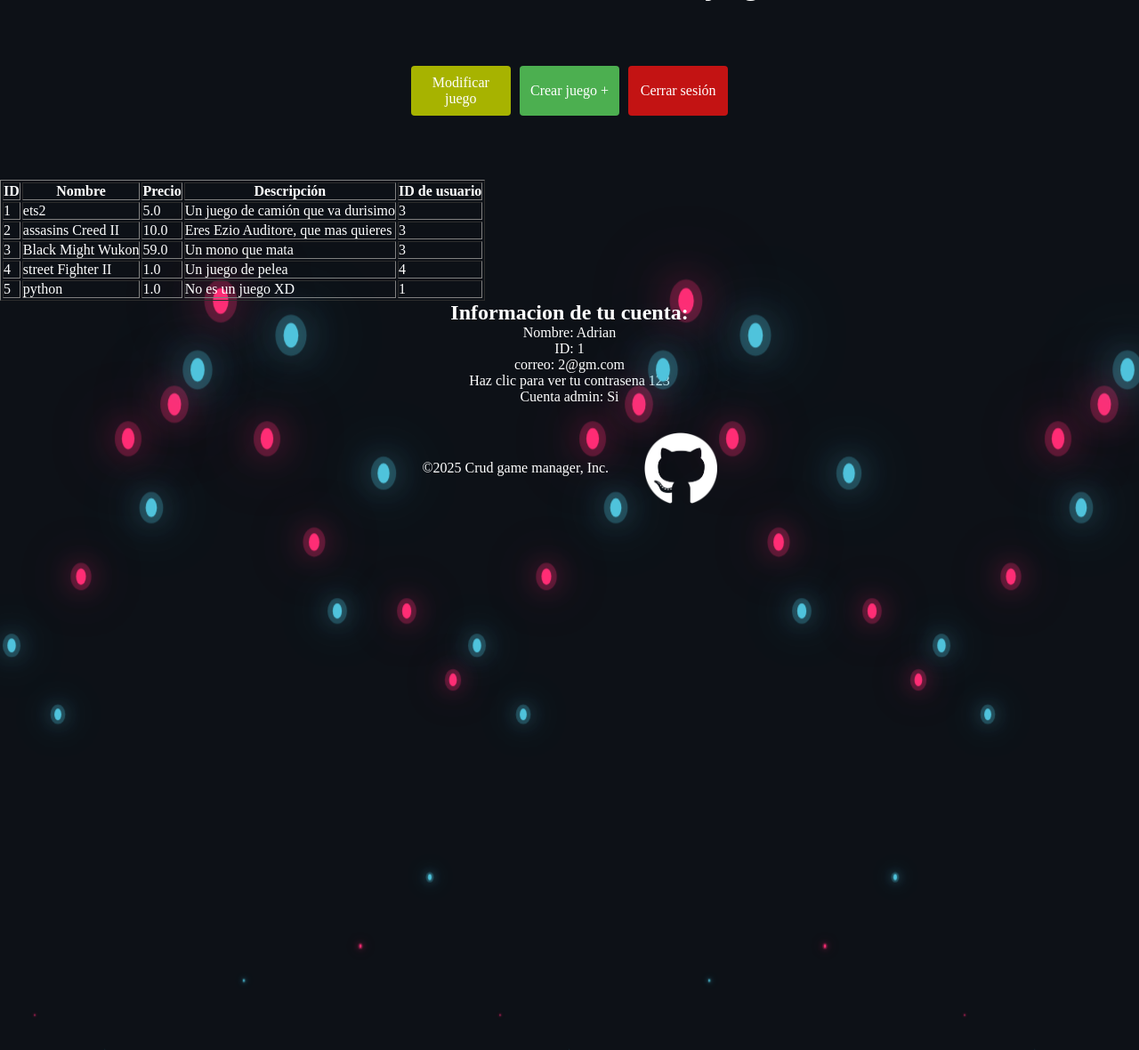
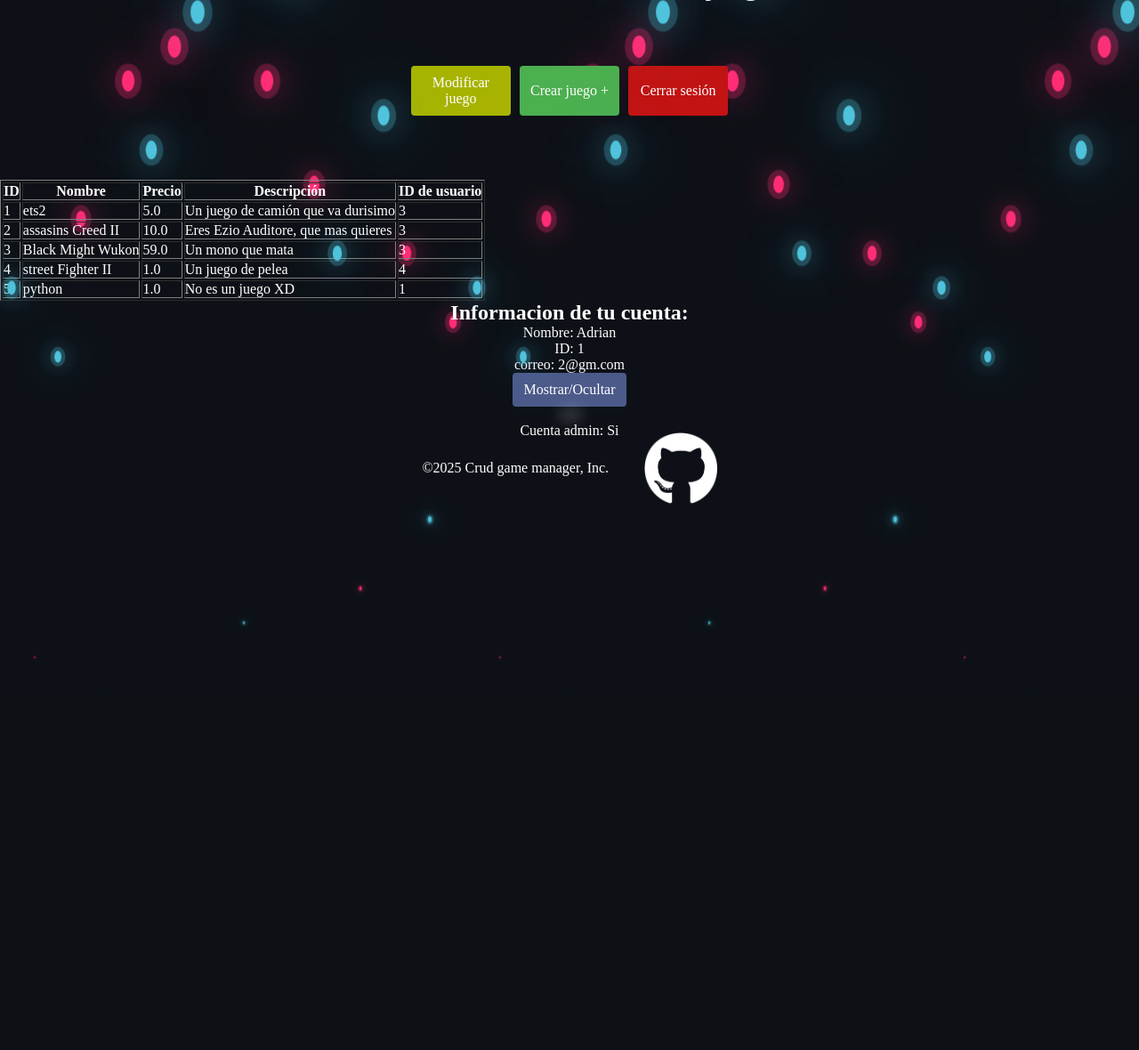
Before and after one commit to Sebastian-Manrique/CRUD_flask_di, a Flask app: page /protected in a window 1280 px wide. Shown: the part 134-1314 px from the top of the page at 89% size. After the commit the page ends 912 px from the top, so only its background shows below. Run offline with Flask 3, Linux system fonts and the light colour scheme; a user stored in the database is signed in; some libraries are stand-ins or nearby versions; some web fonts are replaced.

Commit message:
Adding the show password button and the bdd to the repository

```diff
--- a/__main__.py
+++ b/__main__.py
@@ -22,7 +22,6 @@ with app.app_context():
 # 1. Añadir funcionalidad de juegos para que se muestren y se añadan a la base de datos
 # 2. Para encriptar y comprobar la contraseña from werkzeug. security import generate_password hash, check_password hash
 # 3. Añadir en el login el inicio de usuario o Admin, dependiendo de la cuenta te deja o no.
-# Haz clic para ver tu contraseña, en el apartado de juegos
 # 4. Añadir un nav personalizado para los usuarios iniados y los que no
 # Añadir si pasa el raton cerca de las burbujas estan se muevan
 # Cambiar empleado por usuario
@@ -169,7 +168,10 @@ def crearJuego():
     descripcion = request.args.get("_dscrp", type=str)
     usuario_id = request.args.get("_userId", type=int)
 
-    return crear_juego(nombre, precio, descripcion, usuario_id)
+    respuesta = crear_juego(nombre, precio, descripcion, usuario_id)
+
+    print(respuesta)
+    return respuesta
 
 
 def crear_juego(nombre, precio, descripcion, usuario_id):
--- a/static/css/juegos.css
+++ b/static/css/juegos.css
@@ -15,7 +15,7 @@ body {
   /* Burbujas del fondo*/
   position: relative;
   display: flex;
-  bottom: -80vh;
+  bottom: -25vh;
 }
 .bubbles span {
   /*El monton de burbujas*/
@@ -191,6 +191,22 @@ button a {
 }
 
 /*Boton del pop-up*/
-#popupButton{
+#popupButton {
   color: black;
 }
+
+.blurred {
+  /*Para mostrar o no la contraseña del usuario*/
+  filter: blur(8px);
+}
+
+#botonMostrarContra {
+  /*CSS para el boton de mostrar o no la contraseña para la parte del usuario de juegos*/
+  width: 10%;
+  padding: 10px;
+  background-color: #4c5a8a;
+  color: white;
+  border: none;
+  border-radius: 4px;
+  cursor: pointer;
+}
--- a/static/js/juegos.js
+++ b/static/js/juegos.js
@@ -44,3 +44,9 @@ document
       }
     }
   });
+
+function mostrarContra() {
+  //Boton para ver la contraseña del usuario, pero para el apartado del usuario
+  let passElement = document.getElementById("mostrarContra");
+  passElement.classList.toggle("blurred");
+}
--- a/templates/juegos.html
+++ b/templates/juegos.html
@@ -13,7 +13,7 @@
         <div class="parent">
             <button id="botonModificar" onclick="">Modificar juego</button>
             <button id="botonCrearJuego" onclick="">Crear juego +</button>
-            <button id="botonCerrarSesion"><a href="/logout">Cerrar sesión</a></button>
+            <button id="botonCerrarSesion" onclick="window.location.href='/logout'">Cerrar sesión</button>
         </div>
     </div>
 
@@ -42,12 +42,16 @@
         </table>
     </div>
 
+    <section id="clicATusDatos">
         <div id="tusDatos">
             <h2>Informacion de tu cuenta:</h2>
             <p>Nombre: {{usuario.nombre}}</p>
             <p>ID: <span id="usuarioId">{{usuario.id}}</span></p>
             <p>correo: {{usuario.correo}}</p>
-        <p>Haz clic para ver tu contrasena {{usuario.contrasena}}</p>
+            <button id="botonMostrarContra" onclick="mostrarContra()">Mostrar/Ocultar</button>
+            <p id="mostrarContra" class="blurred">{{usuario.contrasena}}</p>
+
+
             <p>Cuenta admin:
                 {% if usuario.admin %}
                 Si
@@ -55,6 +59,8 @@
                 No
                 {% endif %}</p>
         </div>
+    </section>
+
     <script src="https://cdn.jsdelivr.net/npm/sweetalert2@11"></script>
     <script src="{{ url_for('static', filename='js/juegos.js') }}"></script>
 </main>
--- a/templates/templateConBurbujas.html
+++ b/templates/templateConBurbujas.html
@@ -20,8 +20,9 @@
             <ul>
                 <li><a href="/inicio">Inicio</a></li>
                 {% if usuario and usuario.nombre %}
+                <li><a href="/protected">Tus juegos</a></li>
+                <li><a href="/protected#clicATusDatos">{{usuario.nombre}}</a></li>
                 <li><a href="/logout">Cerrar sesión</a></li>
-                <li>{{usuario.nombre}}</a></li>
                 {% else %}
                 <li><a href="/login">Iniciar sesión</a></li>
                 {% endif %}
```
Also changed, not shown: instance/usuarios.db (added), 1 other file. Lines whose indentation alone changed are shown as unchanged.
